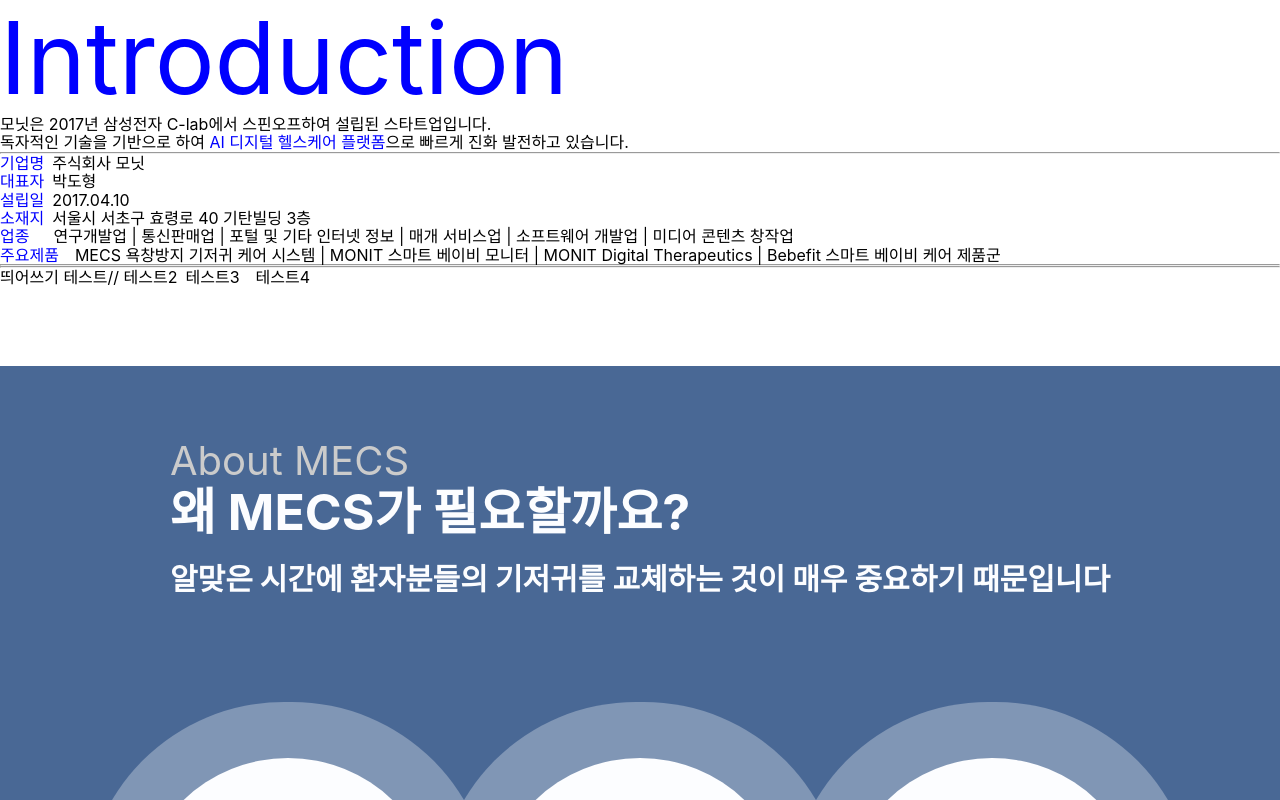
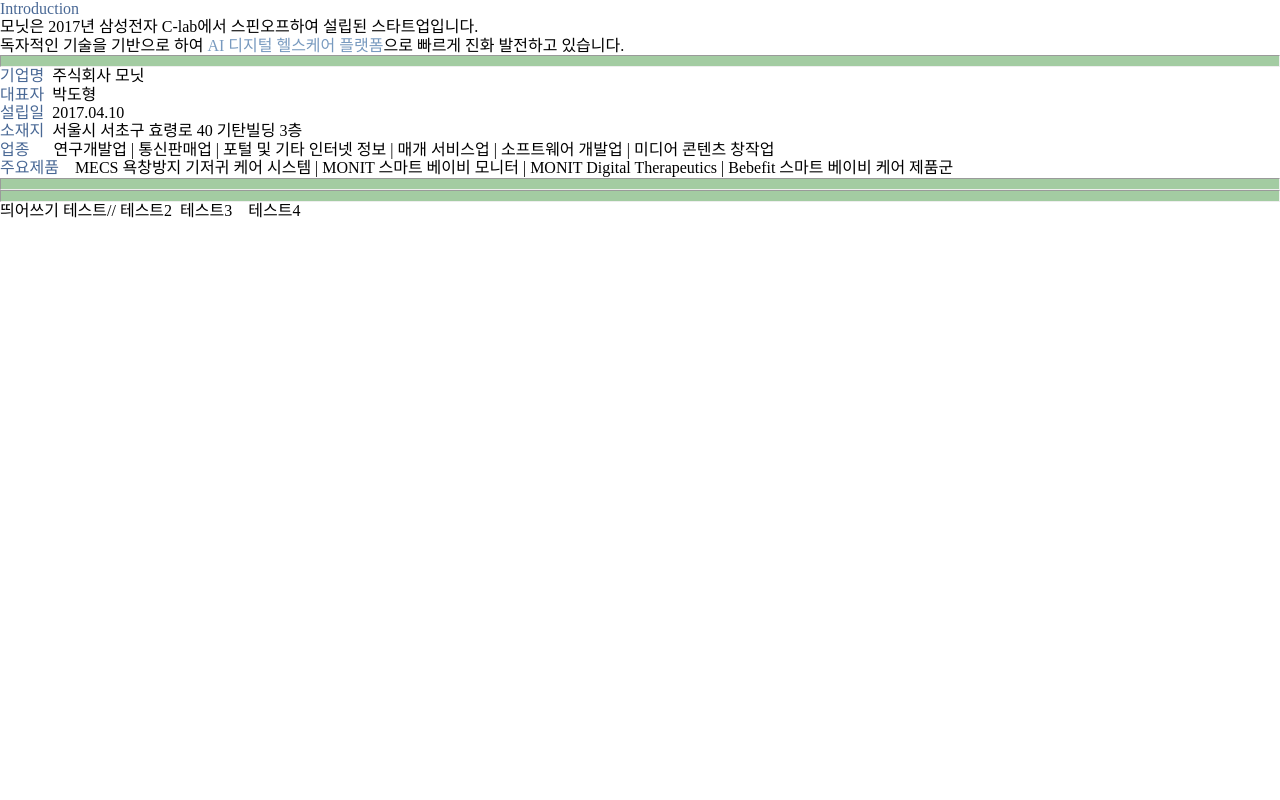
Before and after one commit to SeSACCBP/monit, a React (Create React App) app in the folder monit-app/: page / in a window 1280 px wide. Shown: the top 800 px of the page. Built offline with nearby package versions, Linux system fonts and the light colour scheme.

Commit message:
Build : style.scss파일에 -index-blue 색상 추가.

```diff
--- a/monit-app/src/App.js
+++ b/monit-app/src/App.js
@@ -15,7 +15,7 @@
       {/* <Overview /> */}
 
       {/* 수아 작업용 */}
-      <MainSectionComponent02 />
+      {/* <MainSectionComponent02 /> */}
       {/* <MainSectionComponent03 /> */}
       {/* <MainSectionComponent04 /> */}
 
--- a/monit-app/src/Components/Introduction.jsx
+++ b/monit-app/src/Components/Introduction.jsx
@@ -3,39 +3,52 @@
 function Introduction() {
   return (
     <>
-      <div className="blue Introduction ">Introduction</div>
       <div>
+        <div className="introduction-title-wrapper">
+          <div className="introduction-title">Introduction</div>
+          <div className="introduction-title-discription">
             모닛은 2017년 삼성전자 C-lab에서 스핀오프하여 설립된 스타트업입니다.
             <br />
             독자적인 기술을 기반으로 하여{" "}
-        <span className="blue">AI 디지털 헬스케어 플랫폼</span>으로 빠르게 진화
-        발전하고 있습니다.
+            <span className="introduction-title-discription-fontcolor">
+              AI 디지털 헬스케어 플랫폼
+            </span>
+            으로 빠르게 진화 발전하고 있습니다.
           </div>
+        </div>
+
         <hr className="임시"></hr>
-      <div>
-        <span className="blue">기업명</span>&ensp;주식회사 모닛
+
+        <div className="introductin-index-wrapper">
+          <span className="introductin-index-fontcolor">기업명</span>&ensp;주식회사 모닛
           <br />
-        <span className="blue">대표자</span>&ensp;박도형
+          <span className="introductin-index-fontcolor">대표자</span>&ensp;박도형
           <br />
-        <span className="blue">설립일</span>&ensp;2017.04.10
+          <span className="introductin-index-fontcolor">설립일</span>&ensp;2017.04.10
           <br />
-        <span className="blue">소재지</span>&ensp;서울시 서초구 효령로 40
+          <span className="introductin-index-fontcolor">소재지</span>&ensp;서울시 서초구 효령로 40
           기탄빌딩 3층
           <br />
-        <span className="blue">업종</span>&emsp;&ensp;연구개발업 | 통신판매업 |
-        포털 및 기타 인터넷 정보 | 매개 서비스업 | 소프트웨어 개발업 | 미디어
-        콘텐츠 창작업
+          <span className="introductin-index-fontcolor">업종</span>&emsp;&ensp;연구개발업 | 통신판매업
+          | 포털 및 기타 인터넷 정보 | 매개 서비스업 | 소프트웨어 개발업 |
+          미디어 콘텐츠 창작업
           <br />
-        <span className="blue">주요제품</span>&emsp;MECS 욕창방지 기저귀 케어
+          <span className="introductin-index-fontcolor">주요제품</span>&emsp;MECS 욕창방지 기저귀 케어
           시스템 | MONIT 스마트 베이비 모니터 | MONIT Digital Therapeutics |
           Bebefit 스마트 베이비 케어 제품군
           <br />
         </div>
+
+
+
+
+
         <hr className="임시"></hr>
 
         <hr className="임시"></hr>
         {/* //1. 네모 -> 동그라미. 2. 차트가져오기?? 👉 내 선택*/}
         <div>띄어쓰기 테스트//&nbsp;테스트2&ensp;테스트3&emsp;테스트4</div>
+      </div>
     </>
   );
 }
--- a/monit-app/src/scss/Introduction.scss
+++ b/monit-app/src/scss/Introduction.scss
@@ -1,16 +1,39 @@
-// @import "../scss/style.scss";
+@import "../scss/style.scss";
+
+* {
+  font-family: "AppleSDGothicNeoUL";
+  margin: 0;
+  padding: 0;
+}
+.introduction-title {
+  color: $color-index-blue;
+}
+.introduction-title-discription {
+  color: black;
+}
+
+.introduction-title-discription-fontcolor {
+  color: $color-monitLogo;
+}
+.임시 {
+  background-color: #a3cca2;
+  height: 10px;
+}
+.introductin-index-fontcolor {
+  color: $color-index-blue;
+}
 
 .blue {
   color: blue;
 }
 .Introduction {
   /* ...?픽셀? em ? rem?  */
-  font-size: 100px;
+  font-size: 3rem;
 }
 
 /*
 scss로 작성하는 법ex.
-.parent > .chhild
+.parent > .child
 
 .parent {
   .child {
--- a/monit-app/src/scss/style.scss
+++ b/monit-app/src/scss/style.scss
@@ -10,6 +10,9 @@
 $color-monitLogo: #789abf;
 $color-samsungLogo: #0d4393;
 $color-line-gray: #d9d9d9;
+
+$color-index-blue:#496895;
+
 
 $color-contact-yellow: #ffb400;
 $color-history-orange: #ff9600;
```
Lines whose indentation alone changed are shown as unchanged.
